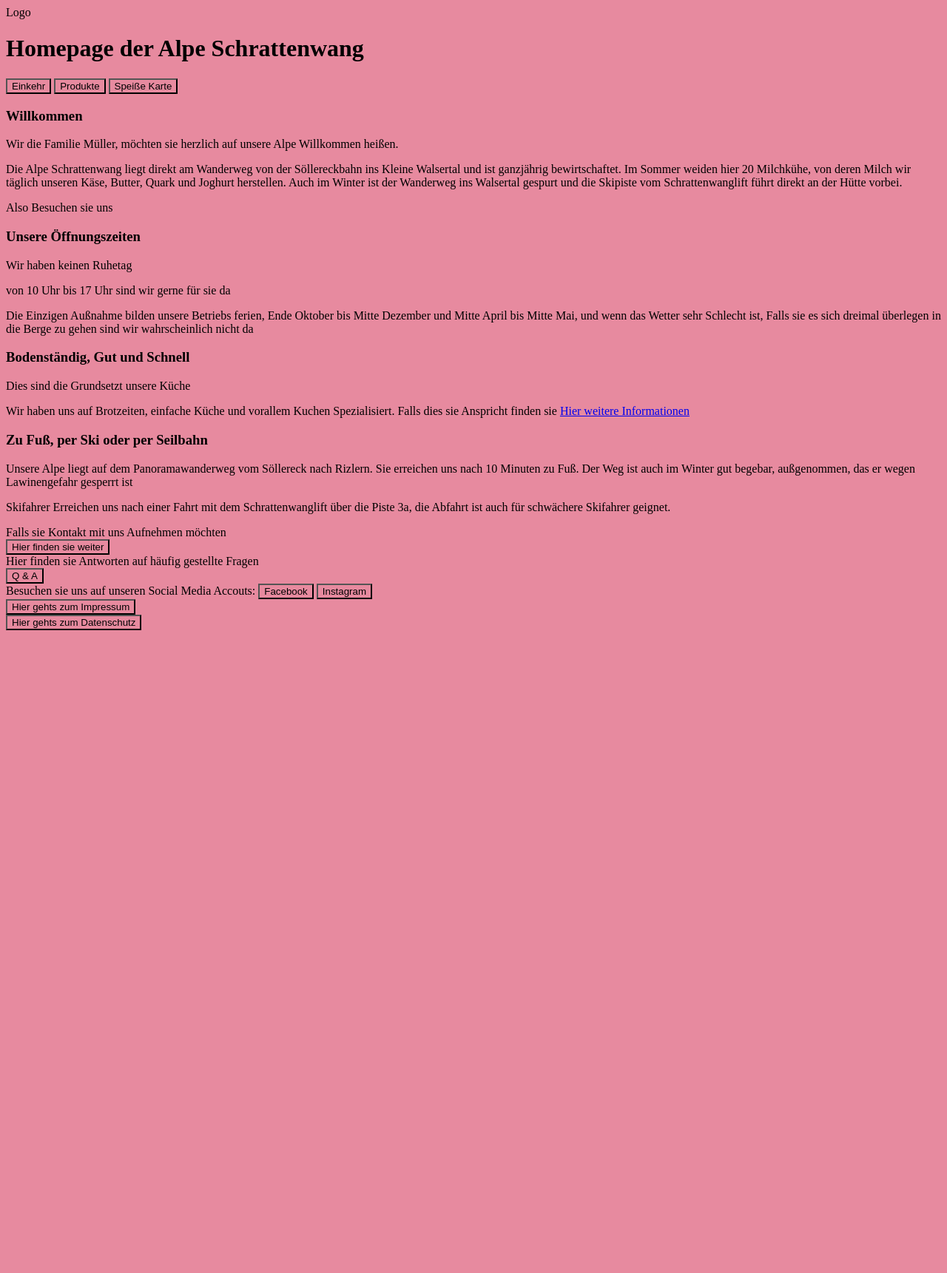
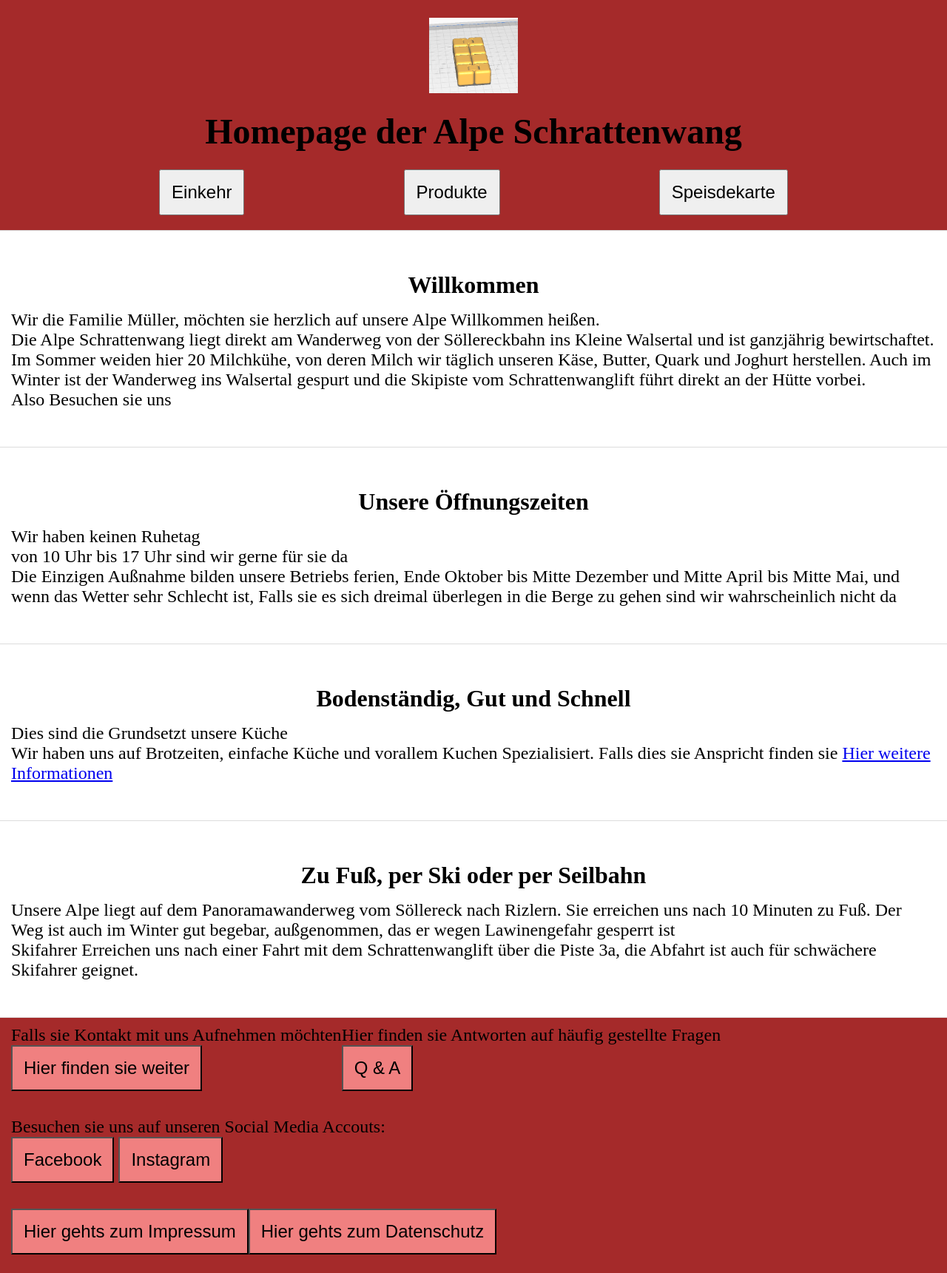
Before and after one commit to SpaRaw/HomePage, a Flask app: page / in a window 1280 px wide. Shown: the whole page at 74% size. Before the commit the page ends 852 px from the top, so only its background shows below. Run offline with Flask 3, Linux system fonts and the light colour scheme.

Commit message:
v1 ready for feedback

```diff
--- a/static/style/style.css
+++ b/static/style/style.css
@@ -1,3 +1,125 @@
+:root{
+    --headerColor: brown;
+
+}
+
 *{
-    background-color: #e78a9f;
+    margin: 0;
+    padding: 0;
+    font-size: x-large;
 }
+
+h1{
+    font-size: xxx-large;
+}
+
+h3{
+    font-size: xx-large;
+    text-align: center;
+    padding-bottom: 15px;
+}
+#page{
+    position: absolute;
+    width: 100%;
+    height: 100%;
+}
+
+#header{
+    background-color: var(--headerColor);
+    padding-bottom: 20px;
+    border-bottom: 1px solid lightgray;
+}
+
+#top-logo{
+    padding-top: 1em;
+    postion: relative;
+    height: 50%;
+    display: flex;
+    justify-content: center;
+    align-items: center;
+}
+
+#testImg{
+    max-width: 5em;
+    max-height: 5em;
+}
+
+#top-title{
+    margin-top: 1em;
+    text-align: center;
+    position: relative;
+    height: 20%;
+}
+
+#nav{
+    margin-top: 1em;
+    display: flex;
+    justify-content: space-evenly;
+    position: relative;
+    height: 20%;
+}
+
+.NavButton{
+
+}
+
+button{
+    position: relative;
+    height: 100%;
+    padding: 15px;
+}
+
+.content{
+    padding-top: 5px;
+    padding-bottom: 50px;
+    padding-inline: 15px;
+    margin-top: 50px;
+    border-bottom: 1px solid #dddddd;
+}
+
+#footer{
+    position: relative;
+    witdh: 100%;
+    background-color: brown;
+}
+
+#footer_left{
+    display: inline-flex;
+    justify-content: center;
+    padding-inline: 15px;
+    margin-top: 10px;
+    margin-bottom: 25px;
+
+}
+
+#kontakt-link {
+    justify-content: center;
+}
+#qa-link{
+}
+
+
+#footer_center{
+    padding-inline: 15px;
+    margin-top: 10px;
+    margin-bottom: 25px;
+
+}
+#footer_right{
+    display: inline-flex;
+    justify-content: center;
+    padding-inline: 15px;
+    margin-top: 10px;
+    margin-bottom: 25px;
+}
+
+#impressum{
+
+}
+
+#datenschutz{
+
+}
+.footer{
+    background-color: lightcoral;
+}
--- a/templates/de-base.html
+++ b/templates/de-base.html
@@ -2,6 +2,7 @@
 <html lang="de">
 <head>
     <meta charset="UTF-8">
+    <meta name="viewport" content="width=device-width, initial-scale=1.0">
     <title>{% block title %} {% endblock %}</title>
     <link rel="stylesheet" href="{{ url_for("static", filename="style/style.css") }}" type="text/css">
 </head>
@@ -9,14 +10,14 @@
     <div id="page">
         <header id="header">
             <div id="top-banner">
-                <div id="top-logo"> Logo </div>
+                <div id="top-logo"> <img id="testImg" src="{{ url_for('static', filename='img/placeHolder.png') }}"> </div>
                 <div id="top-title">{% block top_title %} {% endblock %}</div>
             </div>
             <nav id="nav">
                  {% block home %} {% endblock %}
-                <a href="../Einkehr/de"><button>Einkehr</button></a>
-                <a href="../Produkte/de"><button>Produkte</button></a>
-                <a href="../Speißekarte/de"><button>Speiße Karte</button></a>
+                <a class="NavButton" href="../Einkehr/de"><button>Einkehr</button></a>
+                <a class="NavButton" href="../Produkte/de"><button>Produkte</button></a>
+                <a class="NavButton" href="../Speißekarte/de"><button>Speisdekarte</button></a>
             </nav>
         </header>
         <div id="content"> {% block main_content %} {% endblock %} </div>
@@ -24,24 +25,24 @@
             <div id="footer_left">
                 <div id="kontakt-link">
                     <div>Falls sie Kontakt mit uns Aufnehmen möchten</div>
-                    <div><a href="../Kontakt/de"><button>Hier finden sie weiter</button></a></div>
+                    <div><a href="../Kontakt/de"><button class="footer">Hier finden sie weiter</button></a></div>
                 </div>
                 <div id="qa-link">
                     <div>Hier finden sie Antworten auf häufig gestellte Fragen</div>
-                    <div><a href="../QA/de"><button>Q & A </button></a></div>
+                    <div><a href="../QA/de"><button class="footer">Q & A </button></a></div>
                 </div>
             </div>
             <div id="footer_center">
-                Besuchen sie uns auf unseren Social Media Accouts:
-                <a href="https://www.facebook.com/alpeschrattenwang"> <button> Facebook</button></a>
-                <a href="https://www.instagram.com/schrattenwang"> <button> Instagram</button></a>
+                Besuchen sie uns auf unseren Social Media Accouts:<br>
+                <a href="https://www.facebook.com/alpeschrattenwang"> <button class="footer"> Facebook</button></a>
+                <a href="https://www.instagram.com/schrattenwang"> <button class="footer"> Instagram</button></a>
             </div>
             <div id="footer_right">
                 <div id="impressum">
-                    <a href="../Impressum/de"><button>Hier gehts zum Impressum</button></a>
+                    <a href="../Impressum/de"><button class="footer">Hier gehts zum Impressum</button></a>
                 </div>
                 <div id="datenschutz">
-                    <a href="../Datenschutz/de"><button>Hier gehts zum Datenschutz</button></a>
+                    <a href="../Datenschutz/de"><button class="footer">Hier gehts zum Datenschutz</button></a>
                 </div>
             </div>
         </footer>
--- a/templates/de/datenschutz-de.html
+++ b/templates/de/datenschutz-de.html
@@ -3,7 +3,7 @@
 {% block top_title %} <h1>Datenschutz</h1> {% endblock %}
 {% block home %} <a href="/"><button>Home</button></a>{% endblock %}
 {% block main_content %}
-    <div id="kontent_block_eins">
+    <div id="kontent_block_eins" class="content">
         <h3>Datenschutzerklärung</h3>
         <p>Durch die Nutzung unserer Website erklären Sie sich mit der Erhebung, Verarbeitung und Nutzung von Daten gemäß der nachfolgenden Beschreibung einverstanden. Unsere Website kann grundsätzlich ohne Registrierung besucht werden. Dabei werden Daten wie beispielsweise aufgerufene Seiten bzw. Namen der abgerufenen Datei, Datum und Uhrzeit zu statistischen Zwecken auf dem Server gespeichert, ohne dass diese Daten unmittelbar auf Ihre Person bezogen werden. Personenbezogene Daten, insbesondere Name, Adresse oder E-Mail-Adresse werden soweit möglich auf freiwilliger Basis erhoben. Ohne Ihre Einwilligung erfolgt keine Weitergabe der Daten an Dritte.</p>
         <h3>Datenschutzerklärung für Cookies</h3>
--- a/templates/de/einkehr-de.html
+++ b/templates/de/einkehr-de.html
@@ -3,7 +3,7 @@
 {% block top_title %} <h1>Einkehr auf der Alpe Schrattenwang </h1> {% endblock %}
 {% block home %} <a href="/"><button>Home</button></a> {% endblock %}
 {% block main_content %}
-    <div id="content_block_eins">
+    <div id="content_block_eins" class="content">
         <h3>Umwerfende Sicht oder Urig und Gemütlich </h3>
         <p>Im Sommer finden sie Platz auf unserer Terasse. <br>Hier bekommen sie bei Schnönen Wetter die Sicht richtung Grünten. Bei Besonders Klaren bedingungen reicht die sicht bis nach Gundremingen(ca. 150 KM).
             <br> Bei Schlechtem Wetter haben wir in der Hütte keine Sitzgelegenheit
@@ -13,7 +13,7 @@
         <img href="{{ url_for('static', filename='img/placeholder.png') }}">
     </div>
 
-    <div id="content_block_zwei">
+    <div id="content_block_zwei" class="content">
         <h3>Zu Fuß oder per Ski - wir sind nicht weit weg</h3>
         <p>Die einfachste Art uns zu Besuchen Erfolgt über die Söllereckbahn. Von der Bergstation sind wir zu Fuß in 10 Minuten zu erreichen. Der Weg ist mit Kinderwagen oder Rollstuhl begebar. Wir ligen auf dem Höhenweg nach Rizlern</p>
         <p>Auch im Winter erreichen sie uns zu Fuß. Der Weg wird Gespurt. Falls sie Freunde des Wintersports sind, so erreichen sie uns am Bequemstens mit einer Fart auf der Piste 3a, nach einer Fahrt mit dem Schratttenwanglift</p>
--- a/templates/de/impressum-de.html
+++ b/templates/de/impressum-de.html
@@ -3,7 +3,7 @@
 {% block top_title %} <h1>Impressum</h1> {% endblock %}
 {% block home %} <a href="/"><button>Home</button></a>{% endblock %}
 {% block main_content %}
-    <div id="kontent_block_eins">
+    <div id="kontent_block_eins" class="content">
         <h3>Impressum</h3>
         <p>
             Angaben gemäß §5 TMG: <br>
--- a/templates/de/index-de.html
+++ b/templates/de/index-de.html
@@ -2,7 +2,7 @@
 {% block title %} Homepage Alpe Schrattenwang {% endblock %}
 {% block top_title %} <h1>Homepage der Alpe Schrattenwang</h1> {% endblock %}
 {% block main_content %}
-    <div id="kontent_block_eins">
+    <div id="kontent_block_eins" class="content">
         <h3>Willkommen</h3>
         <p>
             Wir die Familie Müller, möchten sie herzlich auf unsere Alpe Willkommen heißen.
@@ -14,20 +14,20 @@
         <p> <span id="call_to_action>"> Also Besuchen sie uns</span></p>
     </div>
 
-    <div id ="kontent_block_zwei">
+    <div id ="kontent_block_zwei" class="content">
         <h3> Unsere Öffnungszeiten</h3>
         <p>Wir haben keinen Ruhetag</p>
         <p>von 10 Uhr bis 17 Uhr sind wir gerne für sie da</p>
         <p>Die Einzigen Außnahme bilden unsere Betriebs ferien, Ende Oktober bis Mitte Dezember und Mitte April bis Mitte Mai, und wenn das Wetter sehr Schlecht ist, Falls sie es sich dreimal überlegen in die Berge zu gehen sind wir wahrscheinlich nicht da</p>
     </div>
 
-    <div id="kontent_block_drei">
+    <div id="kontent_block_drei" class="content">
         <p><h3>Bodenständig, Gut und Schnell </h3></p>
         <p>Dies sind die Grundsetzt unsere Küche</p>
         <p>Wir haben uns auf Brotzeiten, einfache Küche und vorallem Kuchen Spezialisiert. Falls dies sie Anspricht finden sie <a href="Speißekarte/de" class="plain-link">Hier weitere Informationen</a></p>
     </div>
 
-    <div id="kontent_block_vier">
+    <div id="kontent_block_vier" class="content">
         <p><h3>Zu Fuß, per Ski oder per Seilbahn</h3></p>
         <p>Unsere Alpe liegt auf dem Panoramawanderweg vom Söllereck nach Rizlern. Sie erreichen uns nach 10 Minuten zu Fuß. Der Weg ist auch im Winter gut begebar, außgenommen, das er wegen Lawinengefahr gesperrt ist</p>
         <p>Skifahrer Erreichen uns nach einer Fahrt mit dem Schrattenwanglift über die Piste 3a, die Abfahrt ist auch für schwächere Skifahrer geignet.</p>
--- a/templates/de/kontakt-de.html
+++ b/templates/de/kontakt-de.html
@@ -3,16 +3,16 @@
 {% block top_title %} <h1>Kontakt Herstellen</h1> {% endblock %}
 {% block home %} <a href="/"><button>Home</button></a>{% endblock %}
 {% block main_content %}
-    <div id="kontent_block_eins">
+    <div id="kontent_block_eins" class="content">
         <h3>Setzten sie sich mit uns in Verbindung</h3>
     </div>
 
-    <div id ="kontent_block_zwei">
+    <div id ="kontent_block_zwei" class="content">
         <h3>Telefon</h3>
         <p>08322 8198</p>
     </div>
 
-    <div id=kontent_block_zwei">
+    <div id=kontent_block_zwei" class="content">
         <h3>E-mail</h3>
         <p>senn@alpe-schrattenwang.de</p>
         <p><a href="mailto:senn@alpe-schrattenwang.de"><button>Oder hier clicken</button></a></p>
--- a/templates/de/produkte-de.html
+++ b/templates/de/produkte-de.html
@@ -3,13 +3,13 @@
 {% block top_title %} Unsere Produkte {% endblock %}
 {% block home %} <a href="/"><button>Home</button></a>{% endblock %}
 {% block main_content %}
-    <div id="content_block_eins">
+    <div id="content_block_eins" class="content">
         <h3>Wir sind Selbstvermarker</h3>
         <p>Wir Produzieren im Sommer Käse, im Herbt schlachten wir Kühe und die Schweine, die wir im Sommergroßziehen</p>
         <p>Das Fleisch wird als Schiken oder Speck vermarktedt, auch Leberwurst und Pressack wird daraus gemacht.</p>
         <p>Falls es nicht direkt von uns gemacht wurde, stammt es aus einem Handwerksbetrieb vor Ort</p>
     </div>
-    <div id="content_block_zwei">
+    <div id="content_block_zwei" class="content">
         <h3>Wir verschicken fast alles</h3>
         <p>Falls es ihnen nach unserem Käse oder unserem Schincken verlangt, aber sie uns nicht direkt Besuchen können, können wir ihnen ein Paket zusammenstellen und ihnen zukommenm lassen</p>
         <p> <a href="/Kontakt/de">Hier</a> gelangen zu unserer Kontaktseite, darüber können sie Anfragen und genauere Informationmenen Erlangen</p>
--- a/templates/de/qa-de.html
+++ b/templates/de/qa-de.html
@@ -3,7 +3,7 @@
 {% block top_title %} <h1>Q & A</h1> {% endblock %}
 {% block home %} <a href="/"><button>Home</button></a>{% endblock %}
 {% block main_content %}
-    <div id="kontent_block_eins">
+    <div id="kontent_block_eins" class="content">
         <h3>Q & A</h3>
 
         <table border="1px">
```
Also changed, not shown: templates/de/speiße-de.html (+4 -4 lines).
